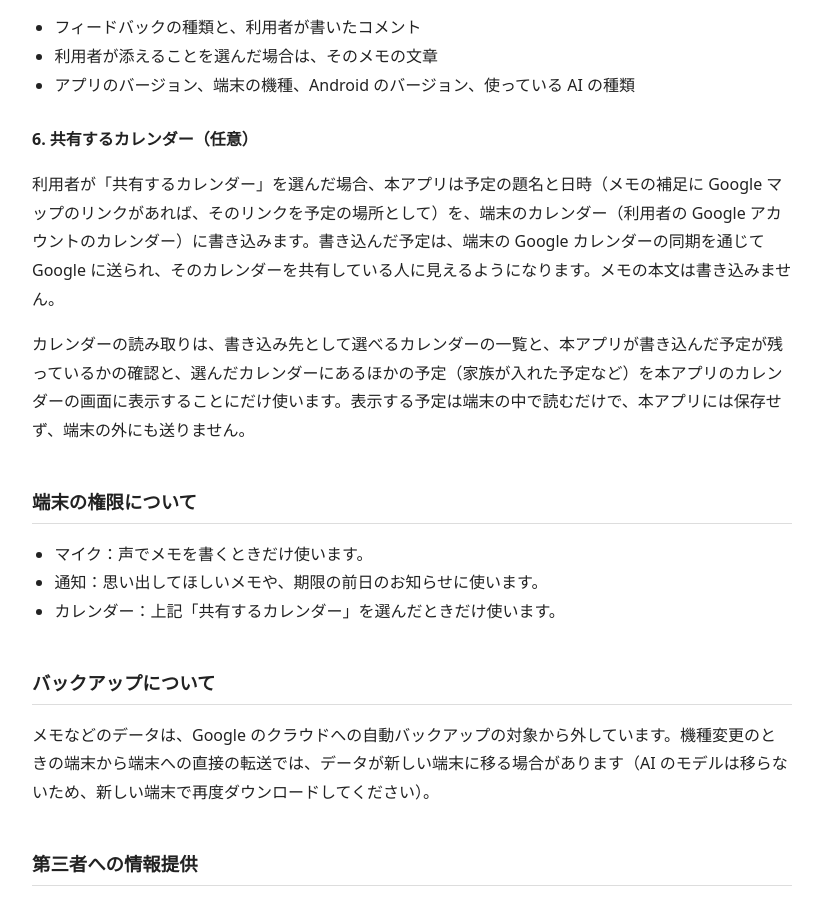
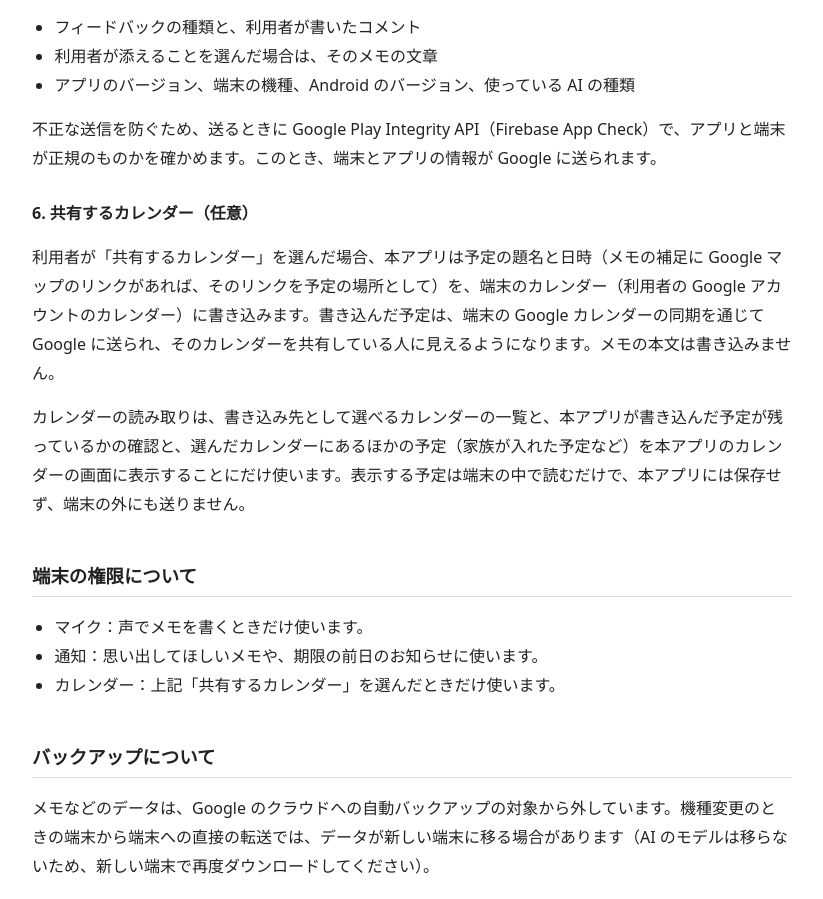
Before and after one commit to kojimamasahiro/myapp-privacy-policy, a plain HTML site: page sodatsumemo/index.html in a window 1280 px wide. Shown: the part 1666-2565 px from the top of the page, without its empty margins (228-1051 px from the left). Drawn offline with Linux system fonts and the light colour scheme.

Commit message:
そだつメモ：フィードバックの送信で App Check（Play Integrity）を使う一文を足す

```diff
--- a/sodatsumemo/index.html
+++ b/sodatsumemo/index.html
@@ -57,6 +57,7 @@
   <li>利用者が添えることを選んだ場合は、そのメモの文章</li>
   <li>アプリのバージョン、端末の機種、Android のバージョン、使っている AI の種類</li>
 </ul>
+<p>不正な送信を防ぐため、送るときに Google Play Integrity API（Firebase App Check）で、アプリと端末が正規のものかを確かめます。このとき、端末とアプリの情報が Google に送られます。</p>
 
 <h3>6. 共有するカレンダー（任意）</h3>
 <p>利用者が「共有するカレンダー」を選んだ場合、本アプリは予定の題名と日時（メモの補足に Google マップのリンクがあれば、そのリンクを予定の場所として）を、端末のカレンダー（利用者の Google アカウントのカレンダー）に書き込みます。書き込んだ予定は、端末の Google カレンダーの同期を通じて Google に送られ、そのカレンダーを共有している人に見えるようになります。メモの本文は書き込みません。</p>
```
